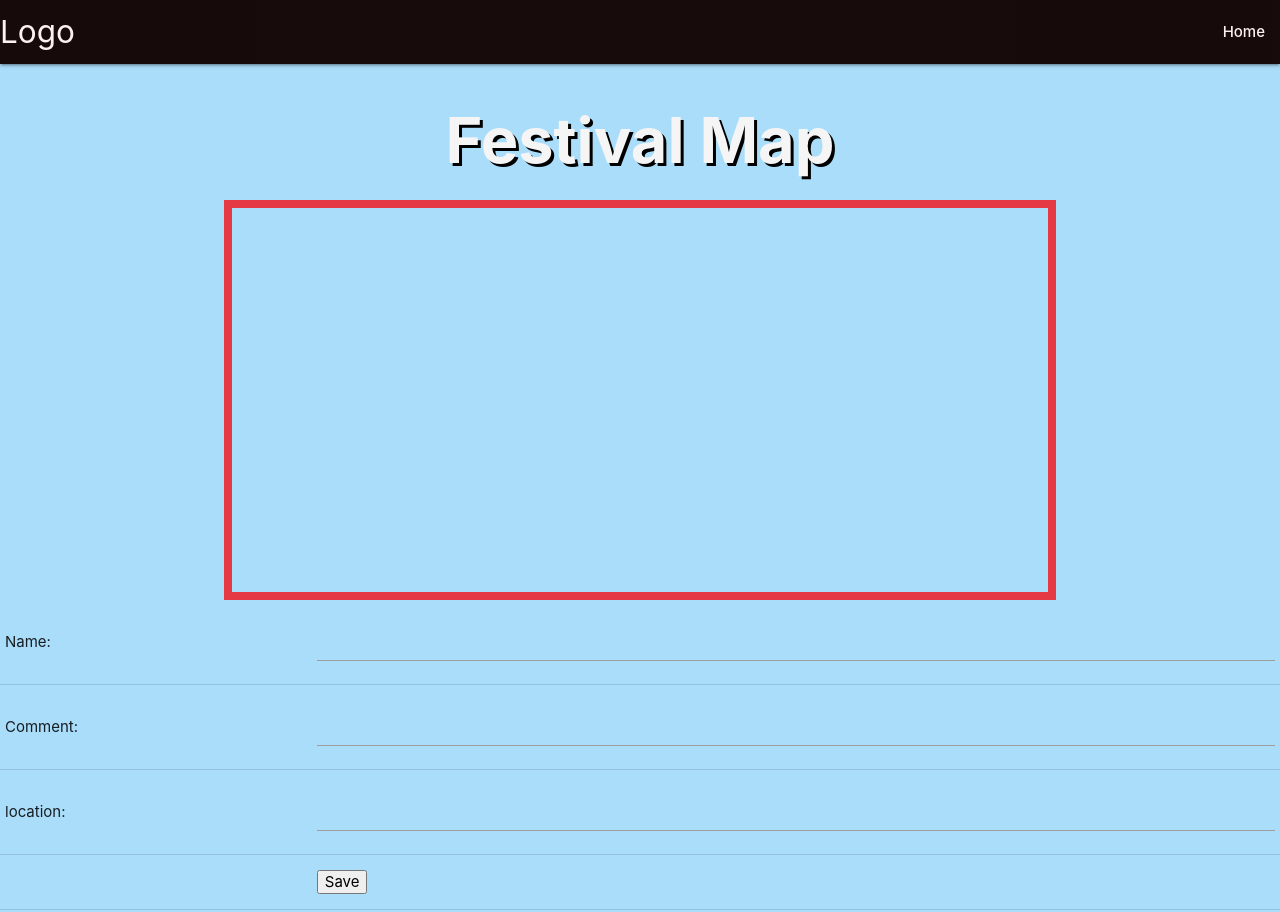
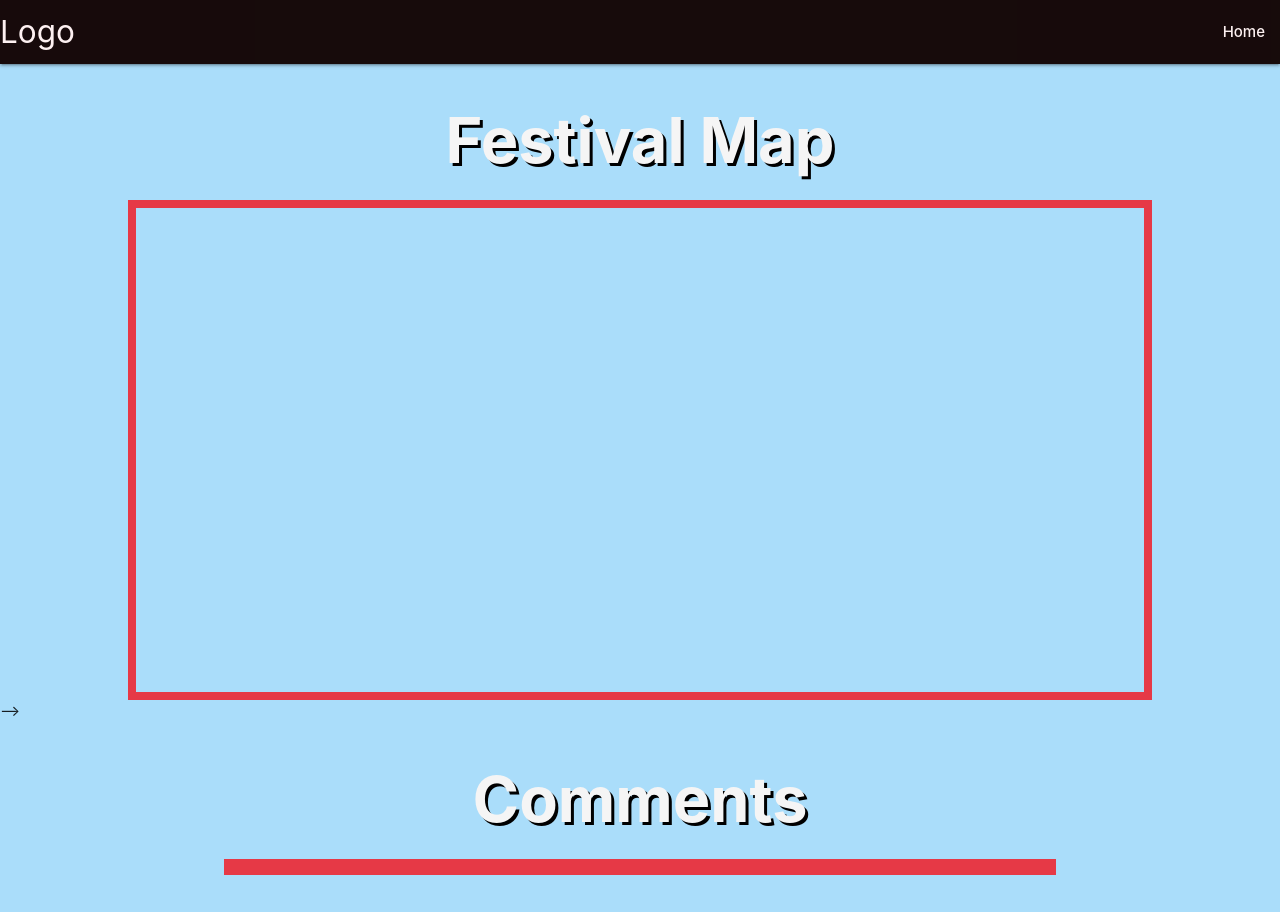
Before and after one commit to pmina/Project3_Philo_Sam_Kohl, a website: page public/map.html in a window 1280 px wide. Shown: the top 912 px of the page. After the commit the page ends 875 px from the top, so only its background shows below. Drawn offline with nearby package versions, Linux system fonts and the light colour scheme; some packages are replaced by stand-ins of ours; no server answers.

Commit message:
hide form

```diff
--- a/public/css/map.css
+++ b/public/css/map.css
@@ -8,8 +8,8 @@ body {
 }
 
 #map {
-    width: 65%;
-    height: 400px;
+    width: 80%;
+    height: 500px;
     margin: auto;
     /* border-style: solid; */
     border: 8px solid #E63946;
--- a/public/map.html
+++ b/public/map.html
@@ -44,6 +44,7 @@
     <h1>Festival Map</h1>
     <div id="eventTitle"></div>
     <div id="map"></div>
+    <div id="form-container" style="display:none;">
     <div id="form">
         <table>
             <tr>
```
